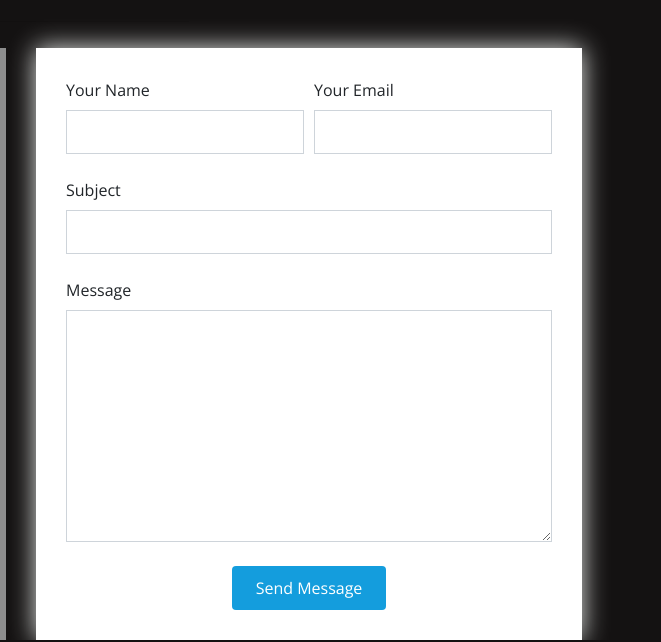
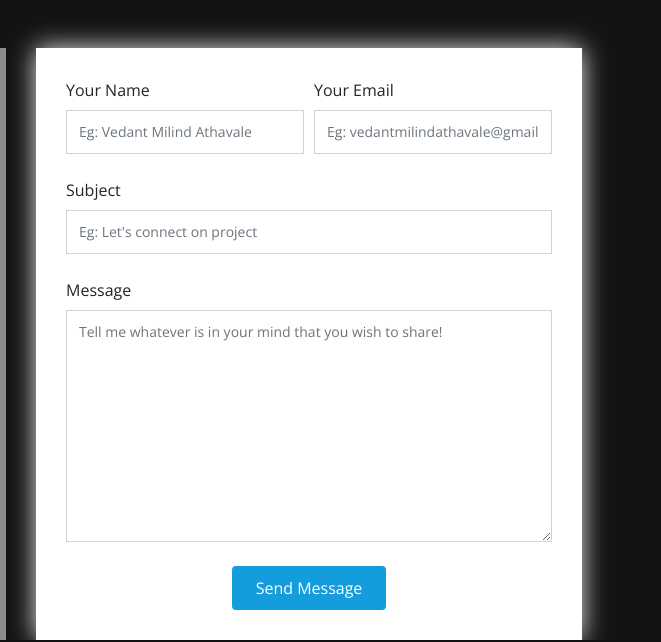
Before and after one commit to vedant-milind/portfolio, a plain HTML site: page index.html in a window 1280 px wide. Shown: the part 7069-7711 px from the top of the page, 619-1280 px from the left. Drawn offline with nearby package versions, Linux system fonts and the light colour scheme; files whose address does not match are found by name.

Commit message:
Added Placeholders

```diff
--- a/index.html
+++ b/index.html
@@ -960,26 +960,26 @@
                 <div class="form-group col-md-6">
                   <label for="name">Your Name</label>
                   <input type="text" name="name" class="form-control" id="name" data-rule="minlen:4"
-                    data-msg="Please enter at least 4 chars" />
+                    data-msg="Please enter at least 4 chars" placeholder="Eg: Vedant Milind Athavale"/>
                   <div class="validate"></div>
                 </div>
                 <div class="form-group col-md-6">
                   <label for="name">Your Email</label>
                   <input type="email" class="form-control" name="email" id="email" data-rule="email"
-                    data-msg="Please enter a valid email" />
+                    data-msg="Please enter a valid email" placeholder="Eg: vedantmilindathavale@gmail.com"/>
                   <div class="validate"></div>
                 </div>
               </div>
               <div class="form-group">
                 <label for="name">Subject</label>
                 <input type="text" class="form-control" name="subject" id="subject" data-rule="minlen:4"
-                  data-msg="Please enter at least 8 chars of subject" />
+                  data-msg="Please enter at least 8 chars of subject" placeholder="Eg: Let's connect on project" />
                 <div class="validate"></div>
               </div>
               <div class="form-group">
                 <label for="name">Message</label>
                 <textarea class="form-control" name="message" rows="10" data-rule="required"
-                  data-msg="Please write something for us"></textarea>
+                  data-msg="Please write something for us" placeholder="Tell me whatever is in your mind that you wish to share!"></textarea>
                 <div class="validate"></div>
               </div>
               <div class="mb-3">
```
